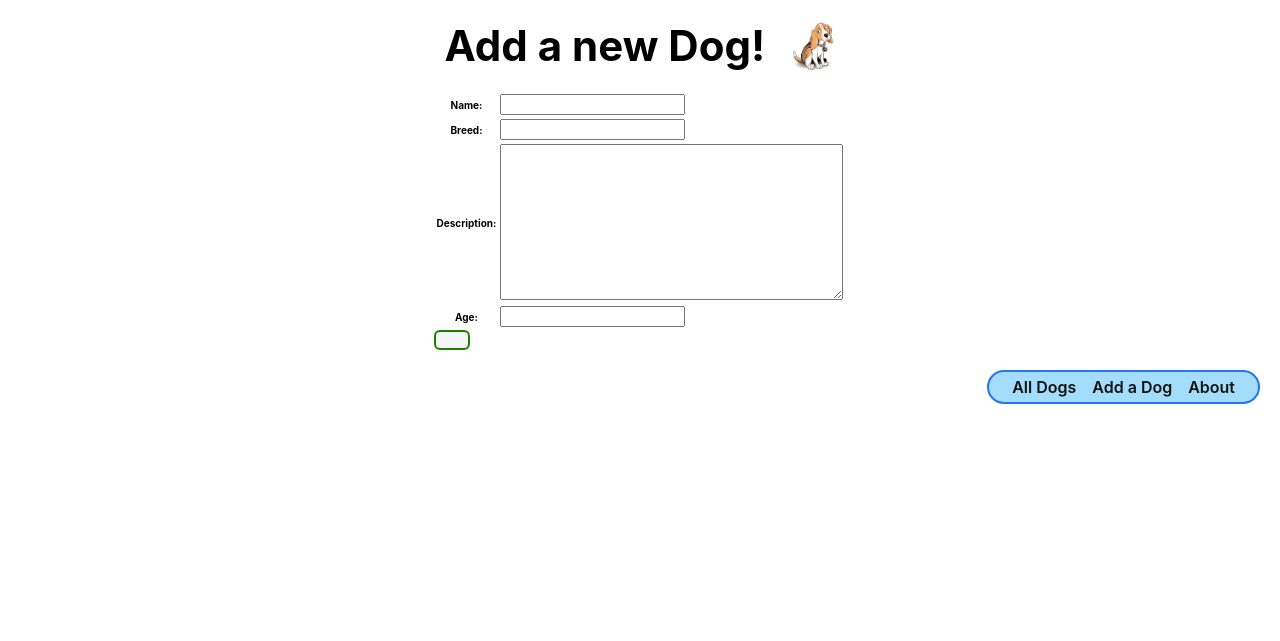
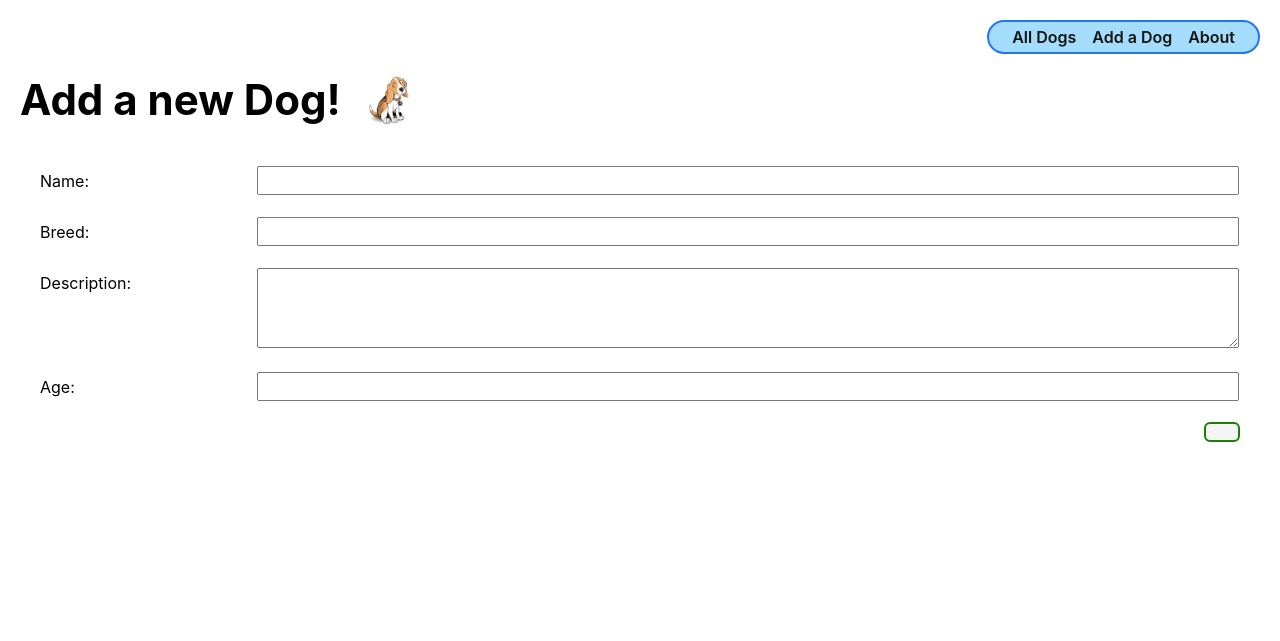
Before and after one commit to c-fasano/dog_collector, a Django app: page /dogs/create/ in a window 1280 px wide. Shown: the top 641 px of the page. After the commit the page ends 442 px from the top, so only its background shows below. Run offline with Django 3.2, Linux system fonts and the light colour scheme.

Commit message:
add view complete

```diff
--- /dev/null
+++ b/main_app/static/css/form.css
@@ -0,0 +1,39 @@
+.form-container {
+  display: flex;
+  flex-direction: column;
+  width: 100%;
+}
+
+table {
+  padding: 0 40px;
+  width: 100%;
+  border-spacing: 0 20px;
+}
+
+th {
+  text-align: left;
+  padding: 6px 20px 0 0;
+  font-weight: normal;
+  vertical-align: top;
+  font-size: var(--font-reg);
+}
+
+td {
+  max-width: 60%;
+}
+
+td > * {
+  width: 100%;
+  padding: 2px 4px;
+  font-size: var(--font-l);
+}
+
+td > textarea {
+  height: calc(4 * var(--font-l) + 8px);
+  font-family: inherit;
+}
+
+.btn {
+  align-self: flex-end;
+  margin-right: 40px;
+}
--- a/main_app/templates/main_app/dog_form.html
+++ b/main_app/templates/main_app/dog_form.html
@@ -2,6 +2,10 @@
 {% load static %}
 
 {% block head %}
+<link rel="stylesheet" type="text/css" href="{% static 'css/form.css' %}">
+{% endblock %}
+
+{% block content %}
 
 <div class="page-header">
   <h1>Add a new Dog!</h1>
```
